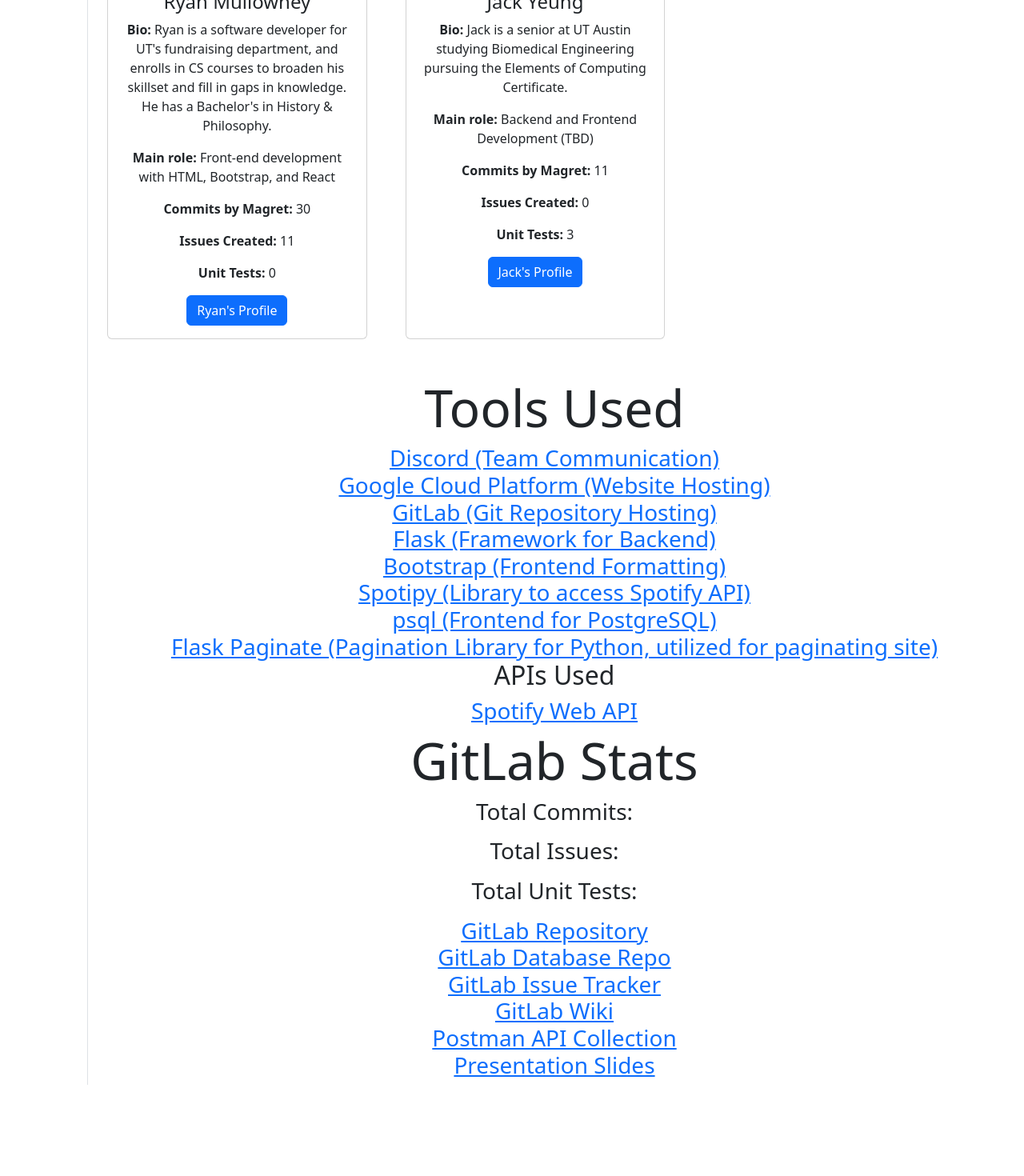
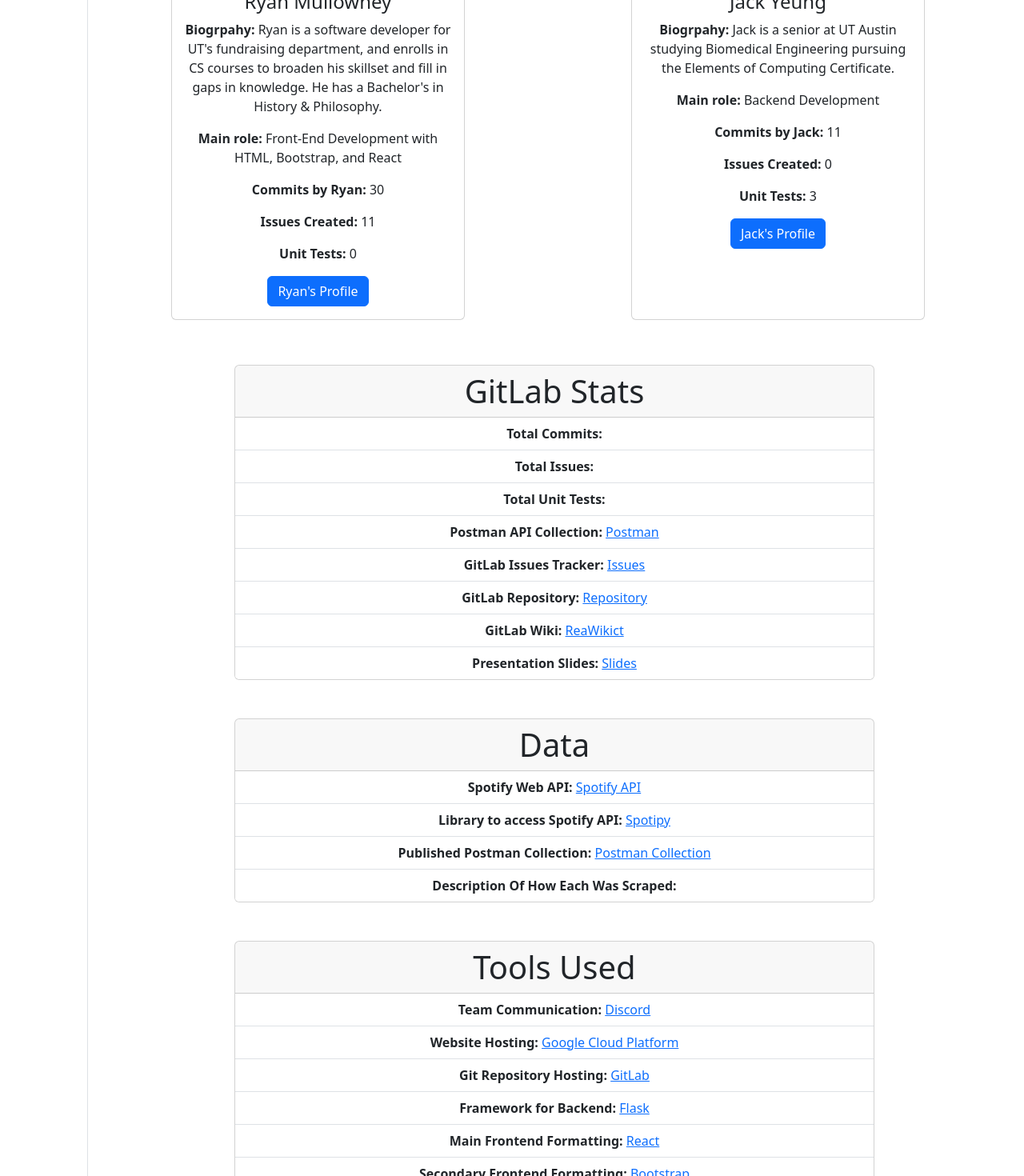
Before and after one commit to Magret7/Music-Recommendations, a React (Create React App) app in the folder frontend/: page /about in a window 1280 px wide. Shown: the part 1260-2730 px from the top of the page at 80% size. Before the commit the page ends 2632 px from the top, so only its background shows below. Built offline with nearby package versions, Linux system fonts and the light colour scheme.

Commit message:
Updated About me page and fix spacing for cards on Albums, Artist, and Genres

```diff
--- a/frontend/src/components/About.js
+++ b/frontend/src/components/About.js
@@ -3,8 +3,8 @@ export default function About() {
         {
             firstName: "Magret",
             lastName: "Adekunle",
-            bio: "Magret is a senior at UT Austin majoring in Math and African & American Diaspora Studies.",
-            role: "Group Leader: FullStack development with Flask, Python, Bootstrap, & etc.",
+            bio: "Magret is a senior at UT Austin majoring in Math and African & American Diaspora Studies. She is pursuing a Master's in Artificial intelligence (AI) at UT after her graduation.",
+            role: "Group Leader: FullStack Development with Flask, Python, Bootstrap, & etc.",
             img: "https://mdbcdn.b-cdn.net/img/new/standard/city/041.webp",
             commits: 33,
             issues: 18,
@@ -15,7 +15,7 @@ export default function About() {
             firstName: "George",
             lastName: "Mathew",
             bio: "George is a senior at UT Austin studying Biomedical Engineering and pursuing a Master's in Data Science after his graduation.",
-            role: "Backend development with Flask and Python.",
+            role: "Backend Development with Flask and Python.",
             img: "https://mdbcdn.b-cdn.net/img/new/standard/city/042.webp",
             commits: 20,
             issues: 0,
@@ -26,7 +26,7 @@ export default function About() {
             firstName: "Holly",
             lastName: "Luebsen",
             bio: "Holly is a junior at UT Austin studying Mathematics and pursuing certificates in German, Elements of Computing and Science Communication.",
-            role: "Backend and Frontend development (tbd)",
+            role: "Backend Development",
             img: "https://mdbcdn.b-cdn.net/img/new/standard/city/043.webp",
             commits: 24,
             issues: 0,
@@ -37,7 +37,7 @@ export default function About() {
             firstName: "Ryan",
             lastName: "Mullowney",
             bio: "Ryan is a software developer for UT's fundraising department, and enrolls in CS courses to broaden his skillset and fill in gaps in knowledge. He has a Bachelor's in History & Philosophy.",
-            role: "Front-end development with HTML, Bootstrap, and React",
+            role: "Front-End Development with HTML, Bootstrap, and React",
             img: "https://mdbcdn.b-cdn.net/img/new/standard/city/044.webp",
             commits: 30,
             issues: 11,
@@ -48,7 +48,7 @@ export default function About() {
             firstName: "Jack",
             lastName: "Yeung",
             bio: "Jack is a senior at UT Austin studying Biomedical Engineering pursuing the Elements of Computing Certificate.",
-            role: "Backend and Frontend Development (TBD)",
+            role: "Backend Development",
             img: "https://mdbcdn.b-cdn.net/img/new/standard/city/046.webp",
             commits: 11,
             issues: 0,
@@ -60,15 +60,15 @@ export default function About() {
     const developersMap = developers.map((developer) => {
         return (
             <>
-                <div className="col">
+                <div className="col" style= {{ margintop: .5+'rem', marginBottom: .5+'rem', marginLeft: 'auto', marginRight: 'auto'}}>
                     <div className="card h-100">
                         <img src={developer.img} className="card-img-top"
                             alt={`${developer.firstName} ${developer.lastName}`} />
                         <div className="card-body">
                             <h4 className="card-title">{developer.firstName} {developer.lastName}</h4>
-                            <p className="card-text"><b>Bio:</b> {developer.bio}</p>
+                            <p className="card-text"><b>Biogrpahy:</b> {developer.bio}</p>
                             <p className="card-text"><b>Main role: </b> {developer.role} </p>
-                            <p className="card-text"><b>Commits by Magret: </b>{developer.commits}</p>
+                            <p className="card-text"><b>Commits by {developer.firstName}: </b>{developer.commits}</p>
                             <p className="card-text"><b>Issues Created: </b>{developer.issues}</p>
                             <p className="card-text"><b>Unit Tests: </b>{developer.unitTests}</p>
                             <a href={developer.gitlabProfile} target="_blank" rel="noopener noreferrer" className="btn btn-primary">{developer.firstName}'s Profile</a>
@@ -82,49 +82,53 @@ export default function About() {
 
     return (
         <div className="row">
-            <h1 style={{ textAlign: "center" }}>About Page</h1>
-            <div className="row row-cols-1 row-cols-md-2 row-cols-lg-3 g-lg-5 mb-5">
+            <h1 style={{ textAlign: "center"}}>About Page</h1>
+            <div className="row row-cols-1 row-cols-md-2 row-cols-lg-3 g-lg-3 mb-5">
                 {developersMap}
             </div>
 
             <section>
-                <h2 className="display-3 text-center">Tools Used</h2>
-                <div className="h3 text-center">
-                    <a href="https://www.discord.com">Discord (Team Communication)</a><br />
-                    <a href="https://cloud.google.com/">Google Cloud Platform (Website Hosting)</a><br />
-                    <a href="https://about.gitlab.com/">GitLab (Git Repository Hosting)</a><br />
-                    <a href="https://flask.palletsprojects.com/en/2.1.x/">Flask (Framework for Backend)</a><br />
-                    <a href="https://getbootstrap.com/">Bootstrap (Frontend Formatting)</a><br />
-                    <a href="https://spotipy.readthedocs.io/en/2.22.1/">Spotipy (Library to access Spotify
-                        API)</a><br />
-                    <a href="https://www.postgresql.org/docs/current/app-psql.html">psql (Frontend for
-                        PostgreSQL)</a><br />
-                    <a href="https://github.com/lixxu/flask-paginate">Flask Paginate (Pagination Library for
-                        Python,
-                        utilized for paginating site)</a><br />
-
-                    {/* TODO: Remove? */}
-                    {/* <!-- <a href="https://jupyter.org/">Jupyter Notebook (Used in scraping Spotify API)</a><br> -->
-							<!-- <a href="https://pandas.pydata.org/">Pandas (used in Jupyter Notebook, helped in scraping Spotify API)</a><br><br> --> */}
-
-                    <h2>APIs Used</h2>
-                    <a href="https://developer.spotify.com/documentation/web-api/">Spotify Web API</a><br />
-
+                <div class="card text-center" style= {{width: 70+'%', marginBottom: 3+'rem', marginLeft: 'auto', marginRight: 'auto'}}>
+                    <div class="card-header display-6"> <b>GitLab Stats</b> </div>
+                    <ul class="list-group list-group-flush">
+                        <li class="list-group-item"> <b>Total Commits: </b></li>
+                        <li class="list-group-item"> <b>Total Issues: </b></li>
+                        <li class="list-group-item"> <b>Total Unit Tests: </b></li>
+                        <li class="list-group-item"> <b>Postman API Collection: </b><a href="https://music-recommendation.postman.co/workspace/Team-Workspace~17d1e66a-099f-4ea0-833c-8973e17965de/collection/33692671-6403f3c6-d92b-49af-b5e0-21fc9aa5292a?tab=variables"> Postman </a> </li>
+                        <li class="list-group-item"> <b>GitLab Issues Tracker: </b><a href="https://gitlab.com/magretadekunle/cs331e-idb/-/issues"> Issues </a> </li>
+                        <li class="list-group-item"> <b>GitLab Repository: </b><a href="https://gitlab.com/magretadekunle/cs331e-idb"> Repository </a> </li>
+                        <li class="list-group-item"> <b>GitLab Wiki: </b><a href="https://gitlab.com/magretadekunle/cs331e-idb/-/wikis/home"> ReaWikict</a> </li>
+                        <li class="list-group-item"> <b>Presentation Slides: </b><a href="https://gitlab.com/magretadekunle/cs331e-idb/-/issues"> Slides </a> </li>
+                    </ul>
                 </div>
             </section>
 
             <section>
-                <h2 className="display-3 text-center">GitLab Stats</h2>
-                <div className="h3 text-center">
-                    <p>Total Commits: </p>
-                    <p>Total Issues: </p>
-                    <p>Total Unit Tests: </p>
-                    <a href="https://gitlab.com/magretadekunle/cs331e-idb">GitLab Repository</a><br />
-                    <a href="">GitLab Database Repo</a><br />
-                    <a href="https://gitlab.com/magretadekunle/cs331e-idb/-/issues">GitLab Issue Tracker</a><br />
-                    <a href="https://gitlab.com/magretadekunle/cs331e-idb/-/wikis/home">GitLab Wiki</a><br />
-                    <a href="https://music-recommendation.postman.co/workspace/Team-Workspace~17d1e66a-099f-4ea0-833c-8973e17965de/collection/33692671-6403f3c6-d92b-49af-b5e0-21fc9aa5292a?tab=variables">Postman API Collection</a><br />
-                    <a href="">Presentation Slides </a>
+                <div class="card text-center" style= {{width: 70+'%', marginBottom: 3+'rem', marginLeft: 'auto', marginRight: 'auto'}}>
+                    <div class="card-header display-6"> <b>Data</b> </div>
+                    <ul class="list-group list-group-flush">
+                        <li class="list-group-item"> <b>Spotify Web API: </b> <a href="https://developer.spotify.com/documentation/web-api/"> Spotify API </a> </li>
+                        <li class="list-group-item"> <b>Library to access Spotify API: </b><a href="https://spotipy.readthedocs.io/en/2.22.1/"> Spotipy </a> </li>
+                        <li class="list-group-item"> <b>Published Postman Collection: </b> <a href=""> Postman Collection </a> </li>
+                        <li class="list-group-item"> <b>Description Of How Each Was Scraped: </b></li>
+                    </ul>
+                </div>
+            </section>
+
+            <section>
+                <div class="card text-center" style= {{width: 70+'%', marginBottom: 3+'rem', marginLeft: 'auto', marginRight: 'auto'}}>
+                    <div class="card-header display-6"> <b>Tools Used</b> </div>
+                    <ul class="list-group list-group-flush">
+                        <li class="list-group-item"> <b>Team Communication:</b> <a href="https://www.discord.com"> Discord </a> </li>
+                        <li class="list-group-item"> <b>Website Hosting: </b> <a href="https://cloud.google.com/"> Google Cloud Platform </a> </li>
+                        <li class="list-group-item"> <b>Git Repository Hosting: </b><a href="https://about.gitlab.com/"> GitLab </a> </li>
+                        <li class="list-group-item"> <b>Framework for Backend: </b><a href="https://flask.palletsprojects.com/en/2.1.x/"> Flask </a> </li>
+                        <li class="list-group-item"> <b>Main Frontend Formatting: </b><a href=""> React</a> </li>
+                        <li class="list-group-item"> <b>Secondary Frontend Formatting: </b><a href="https://getbootstrap.com/"> Bootstrap </a> </li>
+                        <li class="list-group-item"> <b>Database: </b><a href="https://www.postgresql.org/docs/current/app-psql.html"> PostgreSQL </a> </li>
+                        <li class="list-group-item"> <b>Website Hosting: </b><a href="https://cloud.google.com/"> Google Cloud Platform </a> </li>
+                        <li class="list-group-item"> <b>Git Repository Hosting: </b><a href="https://about.gitlab.com/">GitLab </a> </li>
+                    </ul>
                 </div>
             </section>
         </div>
```
Also changed, not shown: frontend/src/components/Albums.js (+8 -12 lines), frontend/src/components/Artists.js (+5 -6 lines), frontend/src/components/Genres.js (+28 -10 lines), 1 other file (tests, documents, lock files or other folders).
